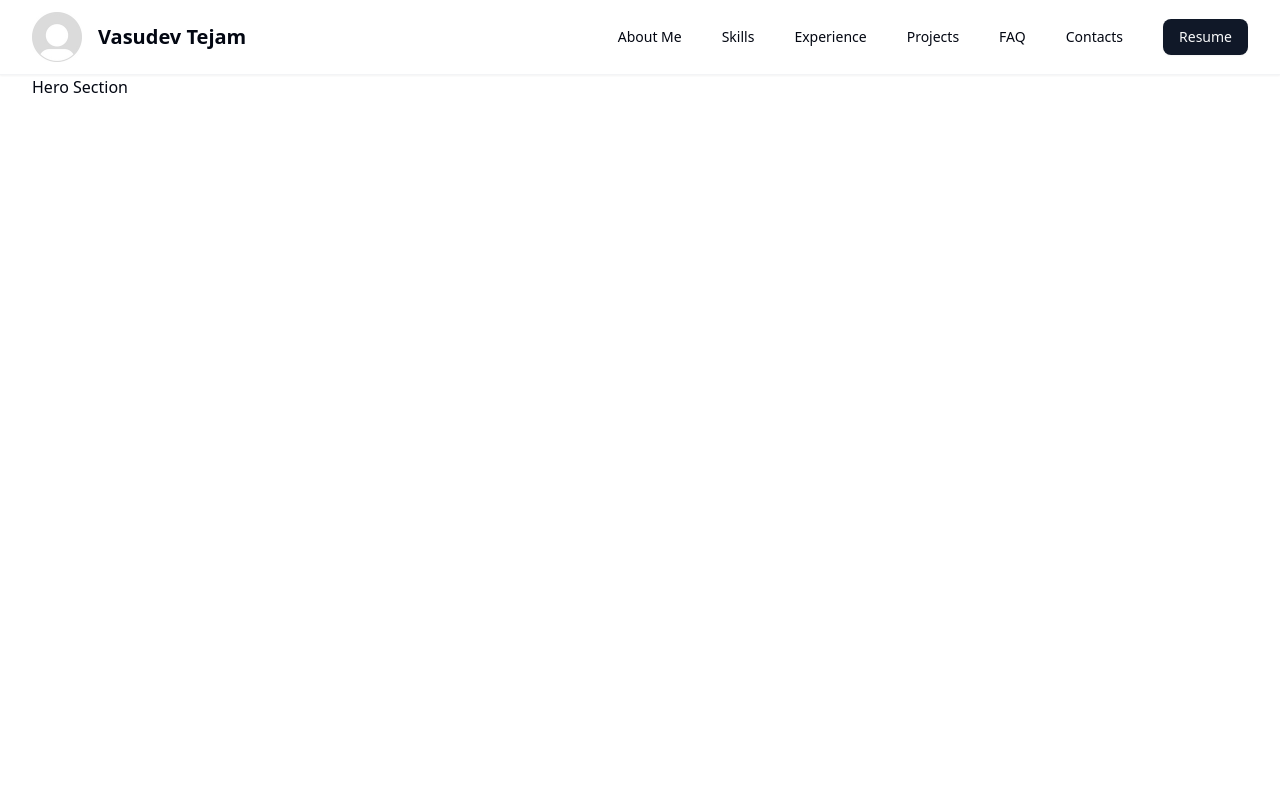
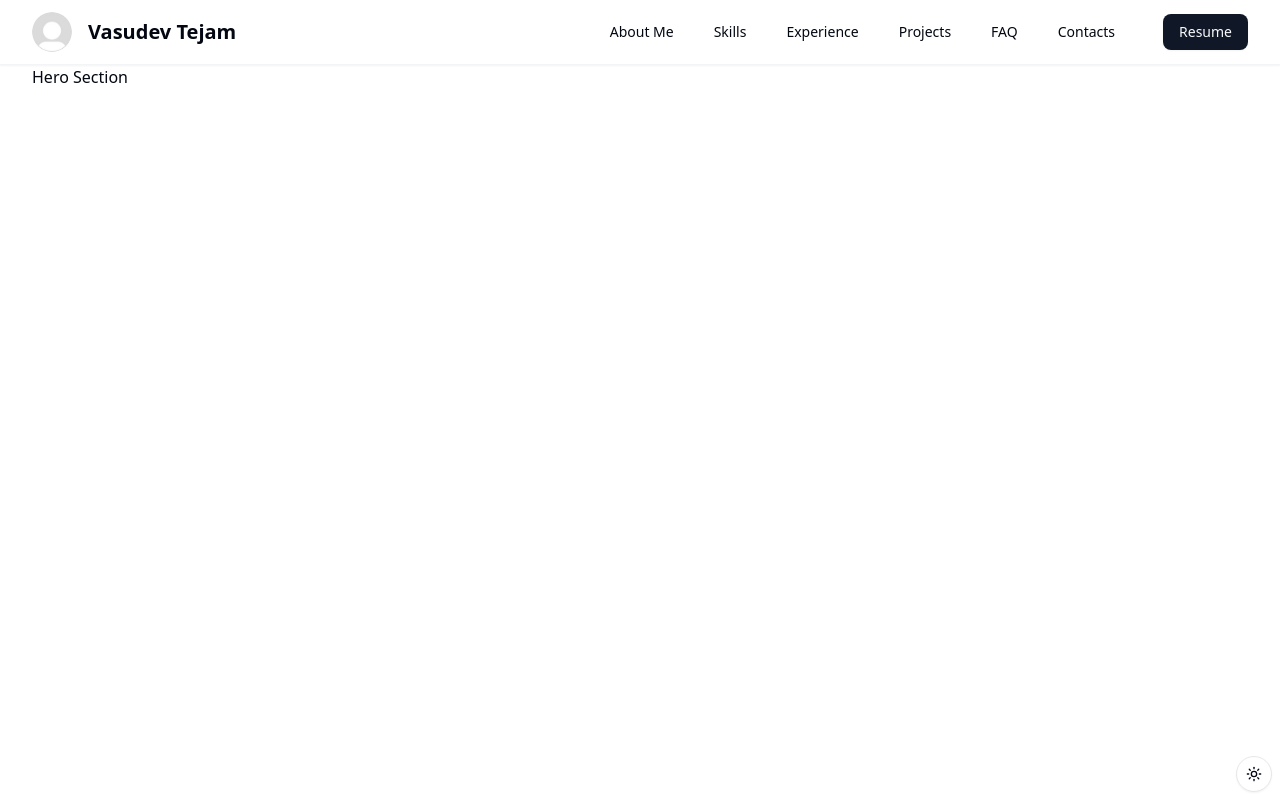
Before and after one commit to Tejas19Tejam/portfolio, a Next.js app: page / in a window 1280 px wide. Built offline with nearby package versions, Linux system fonts and the light colour scheme.

Commit message:
Dark mode implementation and refactoring done

```diff
--- a/app/_components/custom/Header.tsx
+++ b/app/_components/custom/Header.tsx
@@ -2,12 +2,19 @@ import Image from "next/image";
 import Link from "next/link";
 import logo from "@/public/images/default-user.jpg";
 import { Button } from "@/app/_components/ui/button";
+import Navigation from "./navigation";
 
 function Header() {
   return (
-    <header className="flex flex-row  items-center px-8 py-3 max-w-7xl  w-full mx-auto border-b border-gray-100 shadow-xs">
+    <header className="flex flex-row  items-center px-8 py-3   w-full mx-auto border-b border-gray-100 dark:border-gray-800 shadow-xs">
       <Link href="/" className="flex items-center justify-center gap-4 z-10">
-        <Image src={logo} alt="Vasudev Tejam Logo" height="50" width="50" />
+        <Image
+          src={logo}
+          alt="Vasudev Tejam Logo"
+          height="40"
+          width="40"
+          className="rounded-full"
+        />
         <span className="text-xl font-semibold text-primary-100">
           Vasudev Tejam
         </span>
@@ -18,30 +25,4 @@ function Header() {
   );
 }
 
-function NavigationLink({ to, label }: { to: string; label: string }) {
-  return (
-    <Link
-      href={to}
-      className="inline-flex items-center justify-center whitespace-nowrap text-sm font-medium transition-all disabled:pointer-events-none disabled:opacity-50 [&_svg]:pointer-events-none [&_svg:not([class*='size-'])]:size-4 shrink-0 [&_svg]:shrink-0 outline-none focus-visible:border-ring focus-visible:ring-ring/30 focus-visible:ring-[1px] aria-invalid:ring-destructive/20 dark:aria-invalid:ring-destructive/40 aria-invalid:border-destructive hover:bg-accent hover:text-accent-foreground dark:hover:bg-accent/50 h-8 rounded-md gap-1.5 px-2 has-[>svg]:px-2.5"
-    >
-      <li className="text-sm font-medium ">{label}</li>
-    </Link>
-  );
-}
-
-function Navigation() {
-  return (
-    <nav className="flex-1">
-      <ul className="flex gap-6 items-center justify-end px-8">
-        <NavigationLink label="About Me" to="/" />
-        <NavigationLink label="Skills" to="/" />
-        <NavigationLink label="Experience" to="/" />
-        <NavigationLink label="Projects" to="/" />
-        <NavigationLink label="FAQ" to="/" />
-        <NavigationLink label="Contacts" to="/" />
-      </ul>
-    </nav>
-  );
-}
-
 export default Header;
--- /dev/null
+++ b/app/_components/custom/index.ts
@@ -0,0 +1,3 @@
+export { default as Navigation } from "@/app/_components/custom/navigation";
+export { default as Header } from "@/app/_components/custom/header";
+export { default as ModeToggle } from "@/app/_components/custom/mode-toggle";
--- /dev/null
+++ b/app/_components/custom/main-nav-link.tsx
@@ -0,0 +1,14 @@
+import Link from "next/link";
+import { Button } from "@/app/_components/ui/button";
+
+function NavigationLink({ to, label }: { to: string; label: string }) {
+  return (
+    <Button variant="ghost" asChild>
+      <Link href={to}>
+        <li className="text-sm font-medium ">{label}</li>
+      </Link>
+    </Button>
+  );
+}
+
+export default NavigationLink;
--- /dev/null
+++ b/app/_components/custom/mode-toggle.tsx
@@ -0,0 +1,36 @@
+"use client";
+
+import { useTheme } from "next-themes";
+import { Moon, Sun } from "lucide-react";
+import { Button } from "../ui/button";
+
+function ModeToggle() {
+  const { resolvedTheme, setTheme } = useTheme();
+
+  function handleToggleMode() {
+    if (resolvedTheme === "dark") {
+      setTheme("light");
+    }
+    if (resolvedTheme === "light") {
+      setTheme("dark");
+    }
+  }
+
+  return (
+    <div className="fixed bottom-2 right-2 z-50">
+      <Button
+        variant="outline"
+        size="icon"
+        className="rounded-full"
+        onClick={handleToggleMode}
+      >
+        <Sun className="h-[1.2rem] w-[1.2rem] scale-100 rotate-0 transition-all dark:scale-0 dark:-rotate-90" />
+        <Moon className="absolute h-[1.2rem] w-[1.2rem] scale-0 rotate-90 transition-all dark:scale-100 dark:rotate-0" />
+      </Button>
+
+      <span className="sr-only">Toggle theme</span>
+    </div>
+  );
+}
+
+export default ModeToggle;
--- /dev/null
+++ b/app/_components/custom/navigation.tsx
@@ -0,0 +1,17 @@
+import NavigationLink from "./main-nav-link";
+
+function Navigation() {
+  return (
+    <nav className="flex-1">
+      <ul className="flex gap-2 items-center justify-end px-8">
+        <NavigationLink label="About Me" to="/" />
+        <NavigationLink label="Skills" to="/" />
+        <NavigationLink label="Experience" to="/" />
+        <NavigationLink label="Projects" to="/" />
+        <NavigationLink label="FAQ" to="/" />
+        <NavigationLink label="Contacts" to="/" />
+      </ul>
+    </nav>
+  );
+}
+export default Navigation;
--- a/app/_components/ui/button.tsx
+++ b/app/_components/ui/button.tsx
@@ -5,7 +5,7 @@ import { cva, type VariantProps } from "class-variance-authority";
 import { cn } from "@/app/_lib/utils";
 
 const buttonVariants = cva(
-  "inline-flex items-center justify-center gap-2 whitespace-nowrap rounded-md text-sm font-medium transition-all disabled:pointer-events-none disabled:opacity-50 [&_svg]:pointer-events-none [&_svg:not([class*='size-'])]:size-4 shrink-0 [&_svg]:shrink-0 outline-none focus-visible:border-ring focus-visible:ring-ring/50 focus-visible:ring-[3px] aria-invalid:ring-destructive/20 dark:aria-invalid:ring-destructive/40 aria-invalid:border-destructive",
+  "inline-flex items-center hover:cursor-pointer justify-center gap-2 whitespace-nowrap rounded-md text-sm font-medium transition-all disabled:pointer-events-none disabled:opacity-50 [&_svg]:pointer-events-none [&_svg:not([class*='size-'])]:size-4 shrink-0 [&_svg]:shrink-0 outline-none focus-visible:border-ring focus-visible:ring-ring/50 focus-visible:ring-[3px] aria-invalid:ring-destructive/20 dark:aria-invalid:ring-destructive/40 aria-invalid:border-destructive ",
   {
     variants: {
       variant: {
--- /dev/null
+++ b/app/_providers/theme-provider.tsx
@@ -0,0 +1,11 @@
+"use client";
+
+import * as React from "react";
+import { ThemeProvider as NextThemesProvider } from "next-themes";
+
+export function ThemeProvider({
+  children,
+  ...props
+}: React.ComponentProps<typeof NextThemesProvider>) {
+  return <NextThemesProvider {...props}>{children}</NextThemesProvider>;
+}
--- a/app/layout.tsx
+++ b/app/layout.tsx
@@ -1,7 +1,8 @@
 import type { Metadata } from "next";
 import { Roboto } from "next/font/google";
 import "@/app/_styles/globals.css";
-import Header from "./_components/custom/Header";
+import { ThemeProvider } from "./_providers/theme-provider";
+import { Header, ModeToggle } from "./_components/custom";
 
 const geistSans = Roboto({
   variable: "--font-roboto-sans",
@@ -10,7 +11,7 @@ const geistSans = Roboto({
 });
 
 export const metadata: Metadata = {
-  title: "Vasudev Tejam Portfolio",
+  title: "Vasudev Tejam",
   description:
     "Portfolio of Vasudev Tejam a Full Stack Developer with 3 years of experience",
 };
@@ -21,14 +22,22 @@ export default function RootLayout({
   children: React.ReactNode;
 }>) {
   return (
-    <html lang="en">
+    <html lang="en" suppressHydrationWarning>
       <body
         className={`${geistSans.variable} flex flex-col min-h-screen relative`}
       >
-        <Header />
-        <main className="max-w-7xl flex-1 px-8  grid grid-cols-12 mx-auto w-full">
-          {children}
-        </main>
+        <ThemeProvider
+          attribute="class"
+          defaultTheme="system"
+          enableSystem
+          disableTransitionOnChange
+        >
+          <Header />
+          <main className=" flex-1 px-8  grid grid-cols-12 mx-auto w-full">
+            {children}
+          </main>
+          <ModeToggle />
+        </ThemeProvider>
       </body>
     </html>
   );
--- a/package.json
+++ b/package.json
@@ -15,6 +15,7 @@
     "clsx": "^2.1.1",
     "lucide-react": "^0.539.0",
     "next": "15.4.6",
+    "next-themes": "^0.4.6",
     "postcss": "^8.5.6",
     "react": "19.1.0",
     "react-dom": "19.1.0",
```
Also changed, not shown: app/icon.jpg (added), 1 other file (tests, documents, lock files or other folders).
